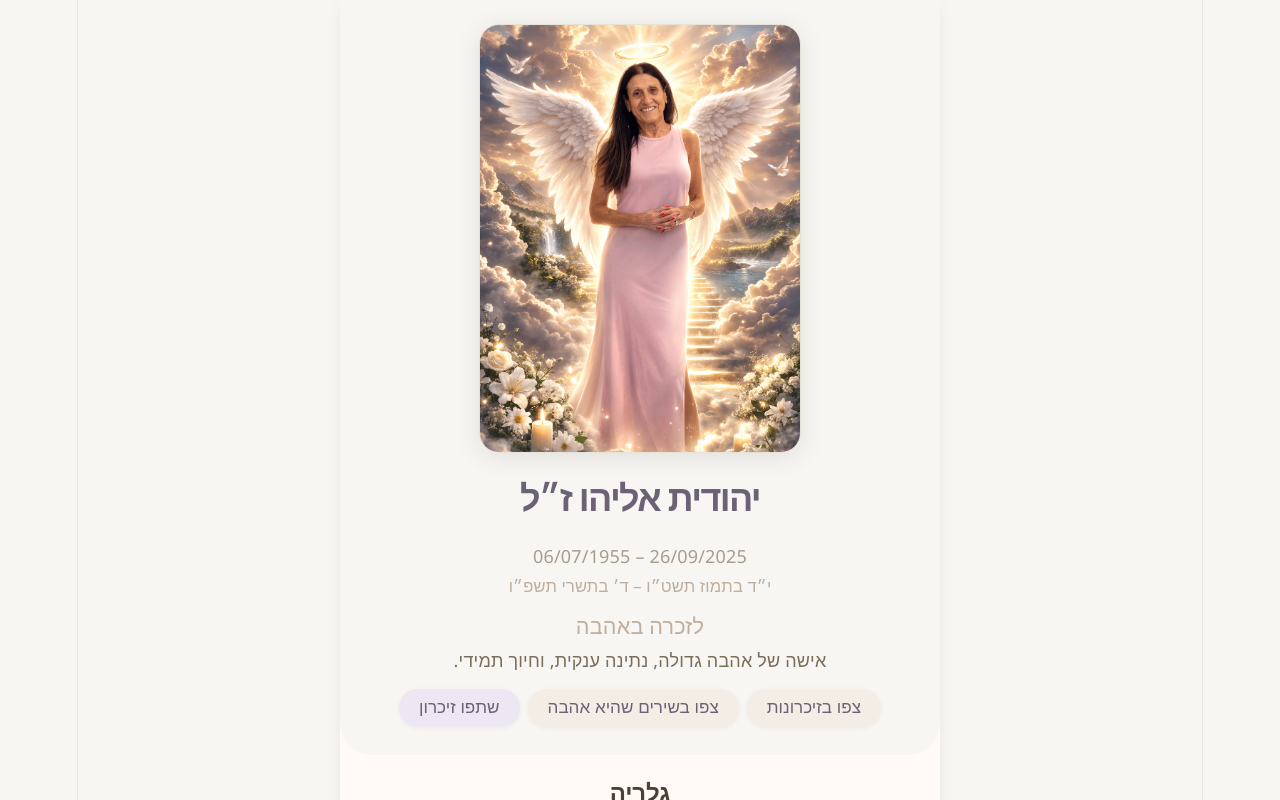
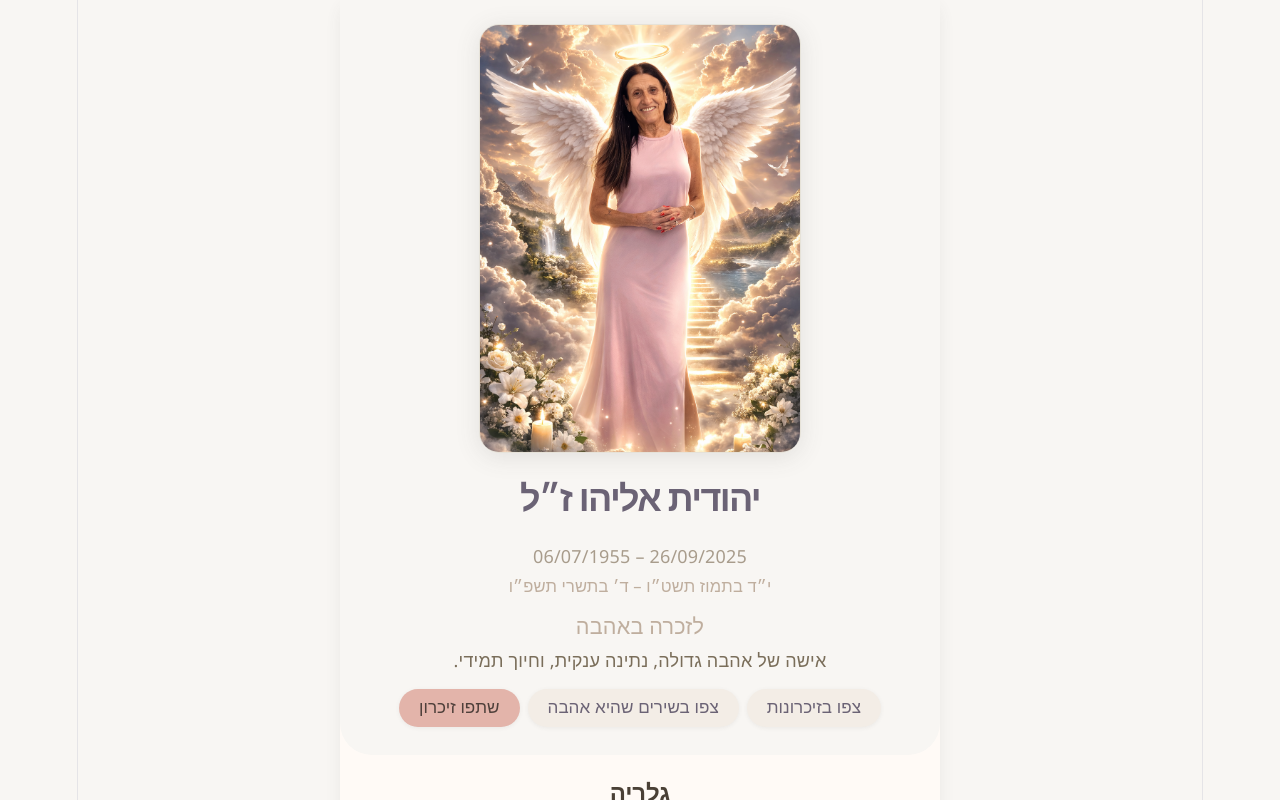
Before and after one commit to liordidi/yehudith-app, a React app in the folder frontend/: page / in a window 1280 px wide. Shown: the top 800 px of the page. Built offline with nearby package versions, Linux system fonts and the light colour scheme; no server answers; the database is empty; the HTML template or start-up script is replaced by a standard one.

Commit message:
feat: update hero CTA styling for improved visibility and interaction

```diff
--- a/frontend/src/App.css
+++ b/frontend/src/App.css
@@ -507,11 +507,14 @@ body {
   background: #e6e2d8;
 }
 .hero-cta-share {
-  background: #ede6f3;
-  color: #6b6375;
+  background: #E3B4AA;
+  color: #4f403b;
 }
 .hero-cta-share:hover {
-  background: #ddd6e8;
+  background: #d9a498;
+}
+.hero-cta-share:active {
+  background: #cf9588;
 }
 
 /* Gallery Section */
```
